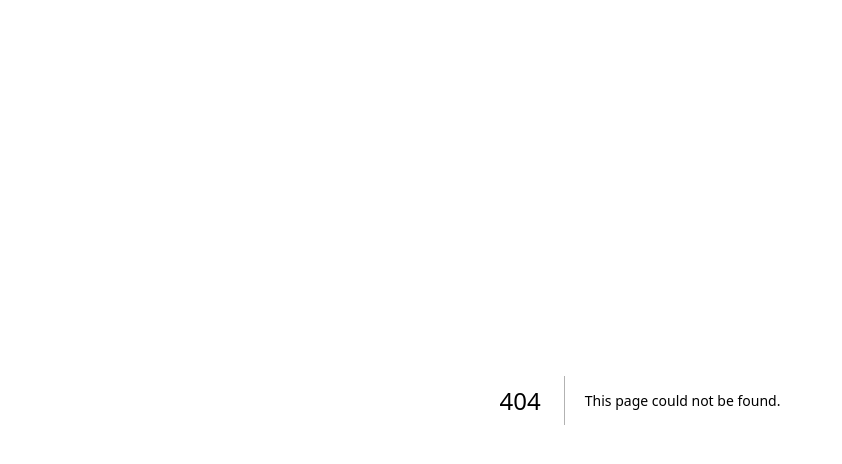
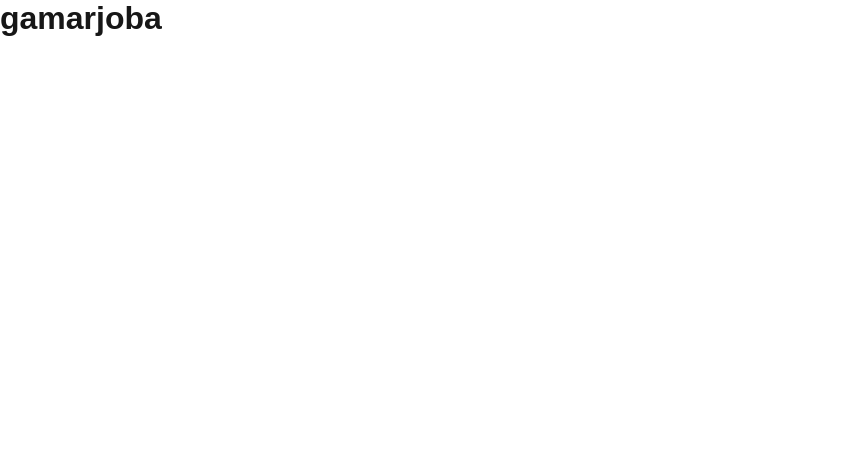
Before and after one commit to sandro-git14/LERN-CODING-GE, a Next.js app: page /Login in a window 1280 px wide. Before the commit this address had no page. Shown: the top 464 px of the page, without its empty margins (0-842 px from the left). Built offline with nearby package versions, Linux system fonts and the light colour scheme.

Commit message:
Fixed Bug about LoginPage.tsx and Added The LoginPage.tsx Folder!

```diff
--- /dev/null
+++ b/src/app/Login/page.tsx
@@ -0,0 +1,7 @@
+export default function LoginPage() {
+    return (
+        <>
+        <h1>gamarjoba</h1>
+        </>
+    )
+}
```
Also changed, not shown: src/app/page.tsx (+4 -4 lines).
